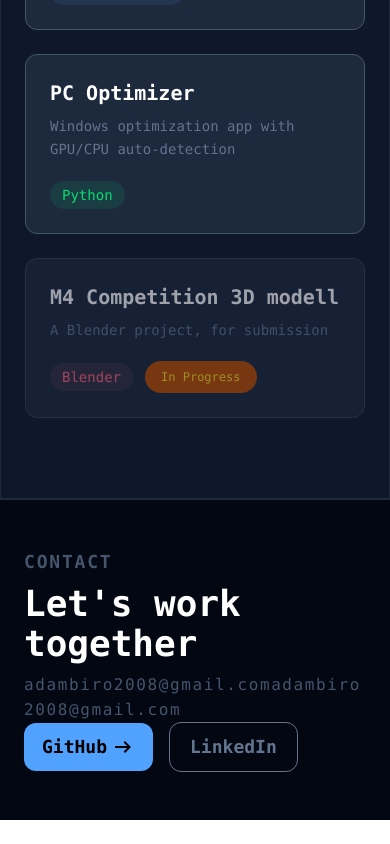
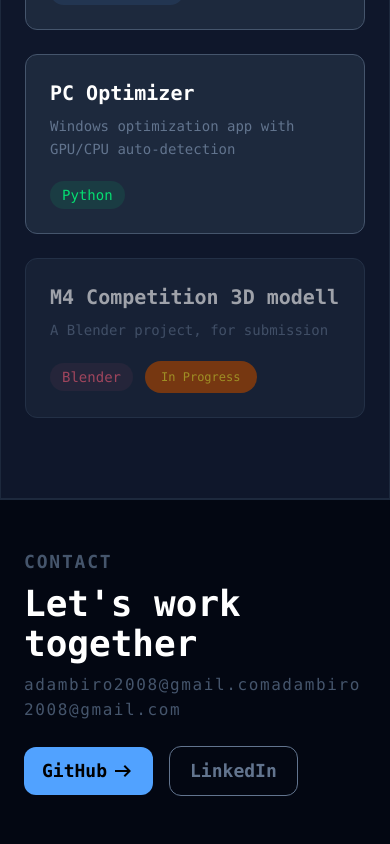
Before and after one commit to AdamDruszad/portfolio, a React (Vite) app: page / in a window 390 px wide. Shown: the part 2679-3523 px from the top of the page. Before the commit the page ends 3499 px from the top, so only its background shows below. Built offline with nearby package versions, Linux system fonts and the light colour scheme.

Commit message:
Update Contact component layout and styling

```diff
--- a/src/components/Contact.jsx
+++ b/src/components/Contact.jsx
@@ -24,7 +24,7 @@ function Contact() {
           adambiro2008@gmail.com
         </a>
       </div>
-      <div className="flex items-center gap-4">
+      <div className="flex flex-wrap items-center gap-4 mt-6 md:mt-0">
         <a
           className="bg-blue-400 hover:bg-blue-300 text-black text-lg flex items-center gap-1 font-mono font-bold rounded-xl py-2.5 px-4.5 hover:scale-105 cursor-pointer transition-all"
           href="https://github.com/AdamDruszad"
```
